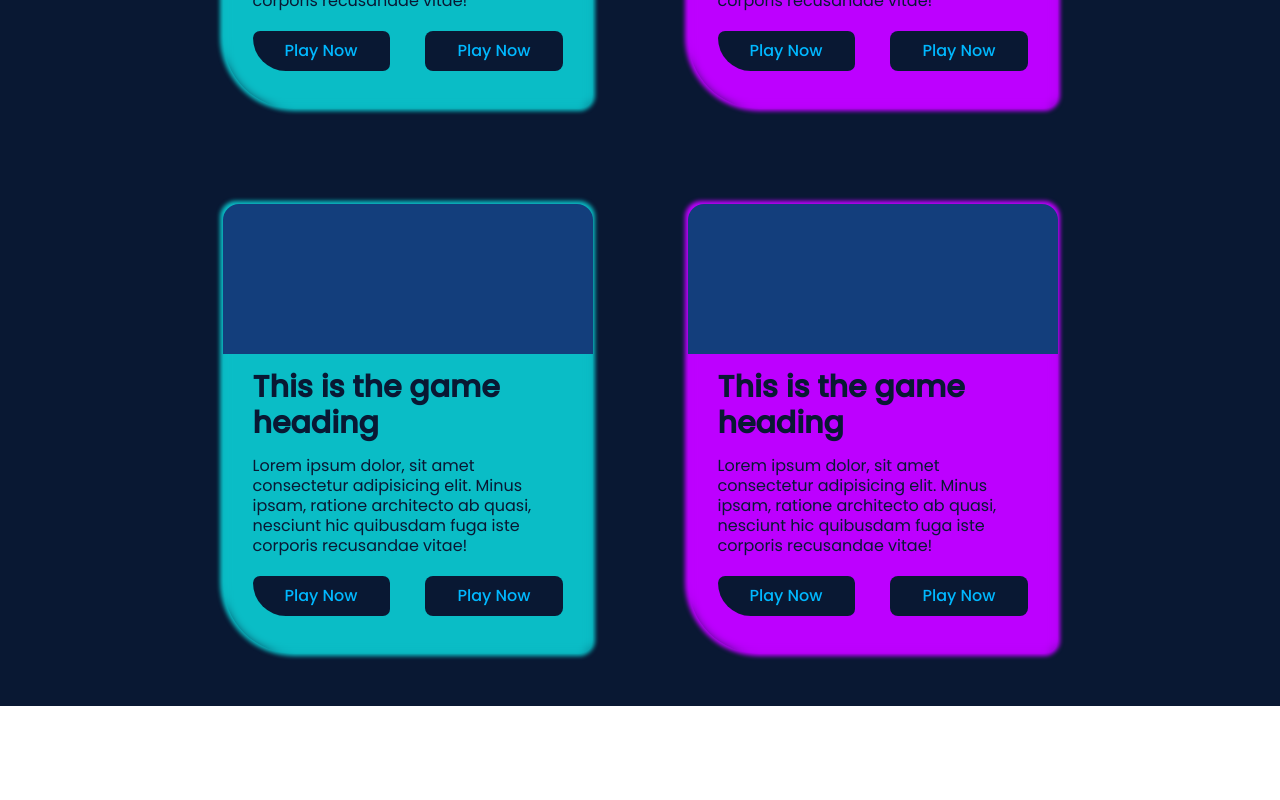
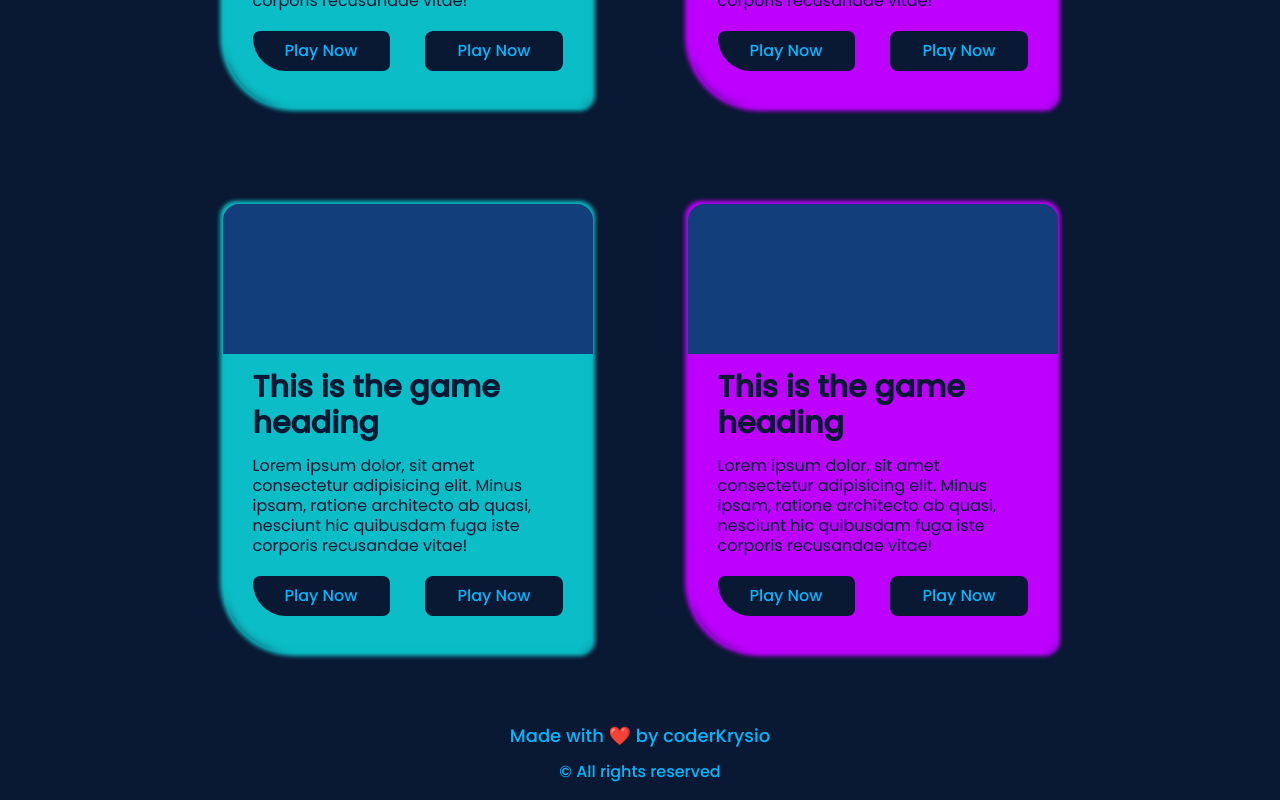
Before and after one commit to coderKrysio/code-playground, a Next.js app: page / in a window 1280 px wide. Shown: the part 2544-3344 px from the top of the page. Before the commit the page ends 3250 px from the top, so only its background shows below. Built offline with nearby package versions, Linux system fonts and the light colour scheme.

Commit message:
added footer

```diff
--- a/app/page.tsx
+++ b/app/page.tsx
@@ -1,3 +1,4 @@
+import { Footer } from "@/components/Footer";
 import { HeroComponent } from "@/components/Hero";
 import { ListingGame } from "@/components/Listing-Games";
 import { Navbar } from "@/components/Navbar";
@@ -8,6 +9,7 @@ export default function Home() {
             <Navbar />
             <HeroComponent />
             <ListingGame />
+            <Footer />
         </main>
     );
 }
```
